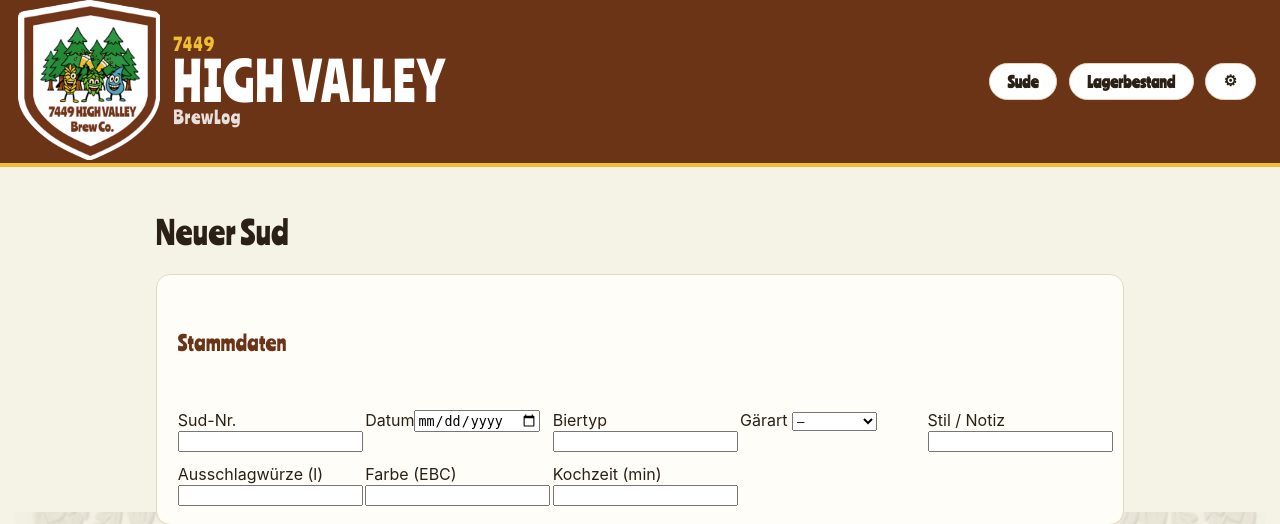
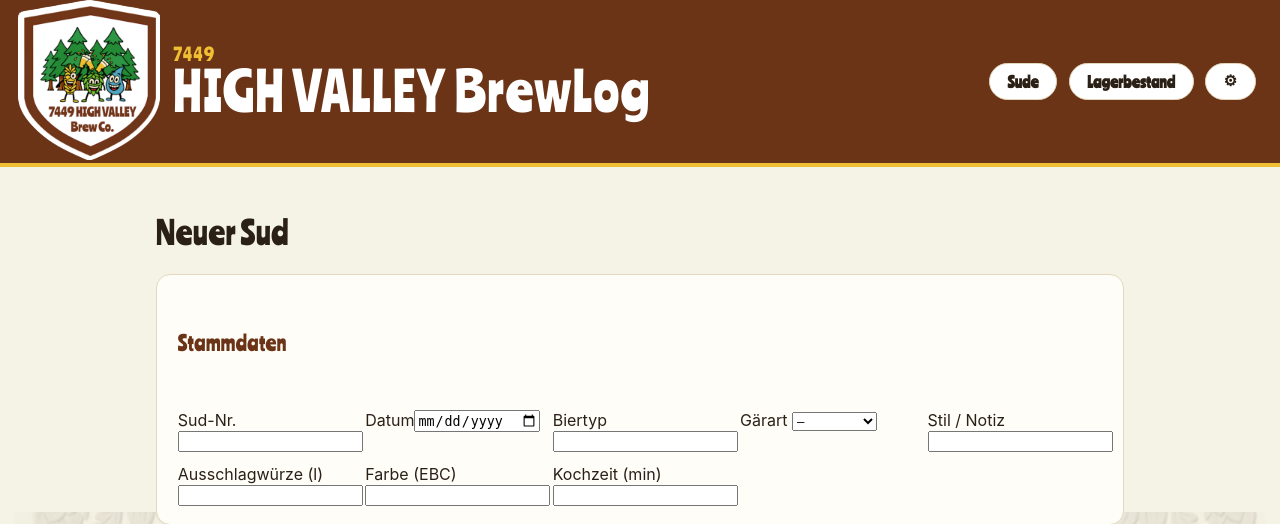
Before and after one commit to macgaiser/HighValley-BrewLog, a FastAPI app: template app/templates/batch_form.html in a window 1280 px wide. Shown: the top 524 px of the page. Run offline with FastAPI, Linux system fonts and the light colour scheme; the template is opened without the code that fills it, so the values that code supplies are empty.

Commit message:
Put BrewLog inline at full size next to HIGH VALLEY
Same size instead of a small caption line, since the shrunk-down
BrewLog line read as too small. Wrapped HIGH VALLEY + BrewLog in a
flex row (.brand-line) that itself wraps if there isn't room, so
BrewLog drops to its own line instead of overflowing or squeezing the
nav buttons - verified at width steps from 1280px down to 260px, the
tightest points (900px, 260px) wrap cleanly with no overlap.

Co-Authored-By: Claude Sonnet 5 <noreply@anthropic.com>
Claude-Session: https://claude.ai/code/session_012cmh8vBpo4xaiKC3AG6YBo

```diff
--- a/app/static/style.css
+++ b/app/static/style.css
@@ -110,19 +110,17 @@ h1, h2, h3 {
   letter-spacing: 0.08em;
   color: var(--gold);
 }
-.brand-name {
+.brand-line {
+  display: flex;
+  flex-wrap: wrap;
+  align-items: baseline;
+  column-gap: 0.5rem;
+}
+.brand-name, .brand-suffix {
   font-family: var(--font-display);
   font-size: 3.315rem;
   line-height: 1;
   letter-spacing: 0.03em;
-}
-.brand-suffix {
-  font-family: var(--font-display);
-  font-size: 1.1rem;
-  line-height: 1;
-  letter-spacing: 0.05em;
-  color: rgba(255, 255, 255, 0.85);
-  margin-top: 0.15rem;
 }
 
 .topbar nav {
@@ -158,9 +156,8 @@ h1, h2, h3 {
     row-gap: 0.6rem;
   }
   .brand-logo img { height: 76px; }
-  .brand-name { font-size: 1.2rem; }
+  .brand-name, .brand-suffix { font-size: 1.2rem; }
   .brand-number { font-size: 0.4rem; }
-  .brand-suffix { font-size: 0.55rem; }
   .topbar nav { width: 100%; justify-content: flex-end; }
   .nav-btn { padding: 0.45rem 1rem; font-size: 1rem; }
   .nav-btn-icon { padding: 0.4rem 0.8rem; font-size: 1.2rem; }
--- a/app/templates/base.html
+++ b/app/templates/base.html
@@ -14,8 +14,10 @@
       <span class="brand-logo"><img src="/static/img/logo-shield.png" alt="7449 High Valley Brew Co."></span>
       <span class="brand-wordmark">
         <span class="brand-number">7449</span>
-        <span class="brand-name">HIGH VALLEY</span>
-        <span class="brand-suffix">BrewLog</span>
+        <span class="brand-line">
+          <span class="brand-name">HIGH VALLEY</span>
+          <span class="brand-suffix">BrewLog</span>
+        </span>
       </span>
     </a>
     <nav>
```
